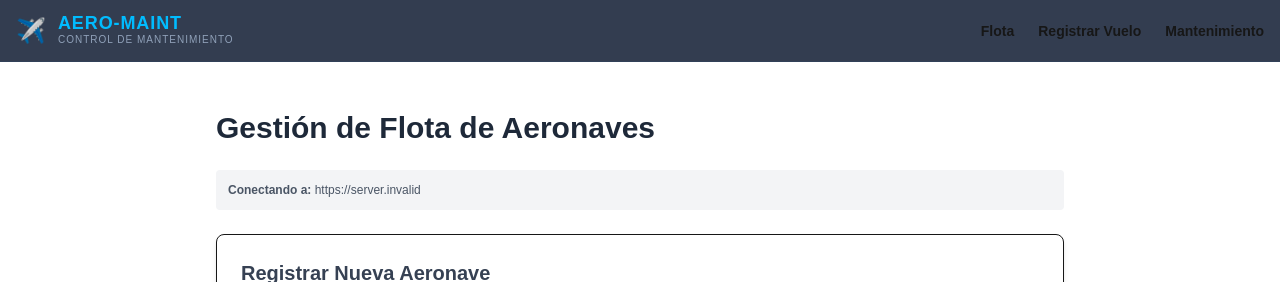
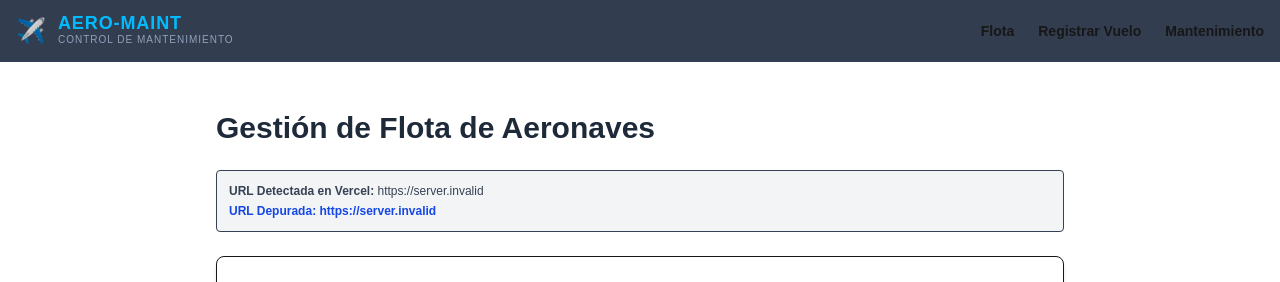
Before and after one commit to otluid-rgb/mantenimiento-aeronaves, a Next.js app: page /aeronaves in a window 1280 px wide. Shown: the top 282 px of the page. Built offline with nearby package versions, Linux system fonts and the light colour scheme; no server answers; the database is empty.

Commit message:
Extraccion de origen limpio para URL de Supabase

```diff
--- a/app/aeronaves/page.js
+++ b/app/aeronaves/page.js
@@ -3,13 +3,23 @@
 import { useState, useEffect } from 'react';
 import { createClient } from '@supabase/supabase-js';
 
-// Limpieza y formateo automático de las variables de entorno
+// Función para extraer estrictamente el origen "https://xxxx.supabase.co"
+function sanitizeSupabaseUrl(url) {
+  if (!url) return '';
+  let cleaned = url.trim().replace(/^["']|["']$/g, '');
+  if (!cleaned.startsWith('http://') && !cleaned.startsWith('https://')) {
+    cleaned = 'https://' + cleaned;
+  }
+  try {
+    const parsed = new URL(cleaned);
+    return parsed.origin; // Corta de raíz cualquier subruta sobrante (/rest/v1, /aeronaves, etc.)
+  } catch (e) {
+    return cleaned;
+  }
+}
+
 const rawUrl = process.env.NEXT_PUBLIC_SUPABASE_URL || '';
-const supabaseUrl = rawUrl
-  .trim()
-  .replace(/^["']|["']$/g, '')
-  .replace(/\/rest\/v1\/?$/i, '')
-  .replace(/\/+$/, '');
+const supabaseUrl = sanitizeSupabaseUrl(rawUrl);
 
 const supabaseAnonKey = (process.env.NEXT_PUBLIC_SUPABASE_ANON_KEY || '')
   .trim()
@@ -37,8 +47,8 @@ export default function AeronavesPage() {
     setLoading(true);
     setErrorMsg(null);
 
-    if (!supabaseUrl) {
-      setErrorMsg('No se ha detectado NEXT_PUBLIC_SUPABASE_URL en las variables de entorno.');
+    if (!supabaseUrl || supabaseUrl.includes('placeholder')) {
+      setErrorMsg('No se ha detectado NEXT_PUBLIC_SUPABASE_URL válida.');
       setLoading(false);
       return;
     }
@@ -95,9 +105,10 @@ export default function AeronavesPage() {
         Gestión de Flota de Aeronaves
       </h1>
 
-      {/* Indicador de diagnóstico de URL */}
-      <div className="bg-gray-100 p-3 rounded mb-6 text-xs text-gray-600 font-mono break-all">
-        <strong>Conectando a:</strong> {supabaseUrl || 'URL No definida'}
+      {/* Recuadro de diagnóstico de la URL detectada */}
+      <div className="bg-gray-100 p-3 rounded mb-6 text-xs text-gray-700 font-mono break-all border">
+        <div><strong>URL Detectada en Vercel:</strong> {rawUrl || '(vacía)'}</div>
+        <div className="text-blue-700 font-bold mt-1"><strong>URL Depurada:</strong> {supabaseUrl || '(no procesada)'}</div>
       </div>
 
       {errorMsg && (
```
